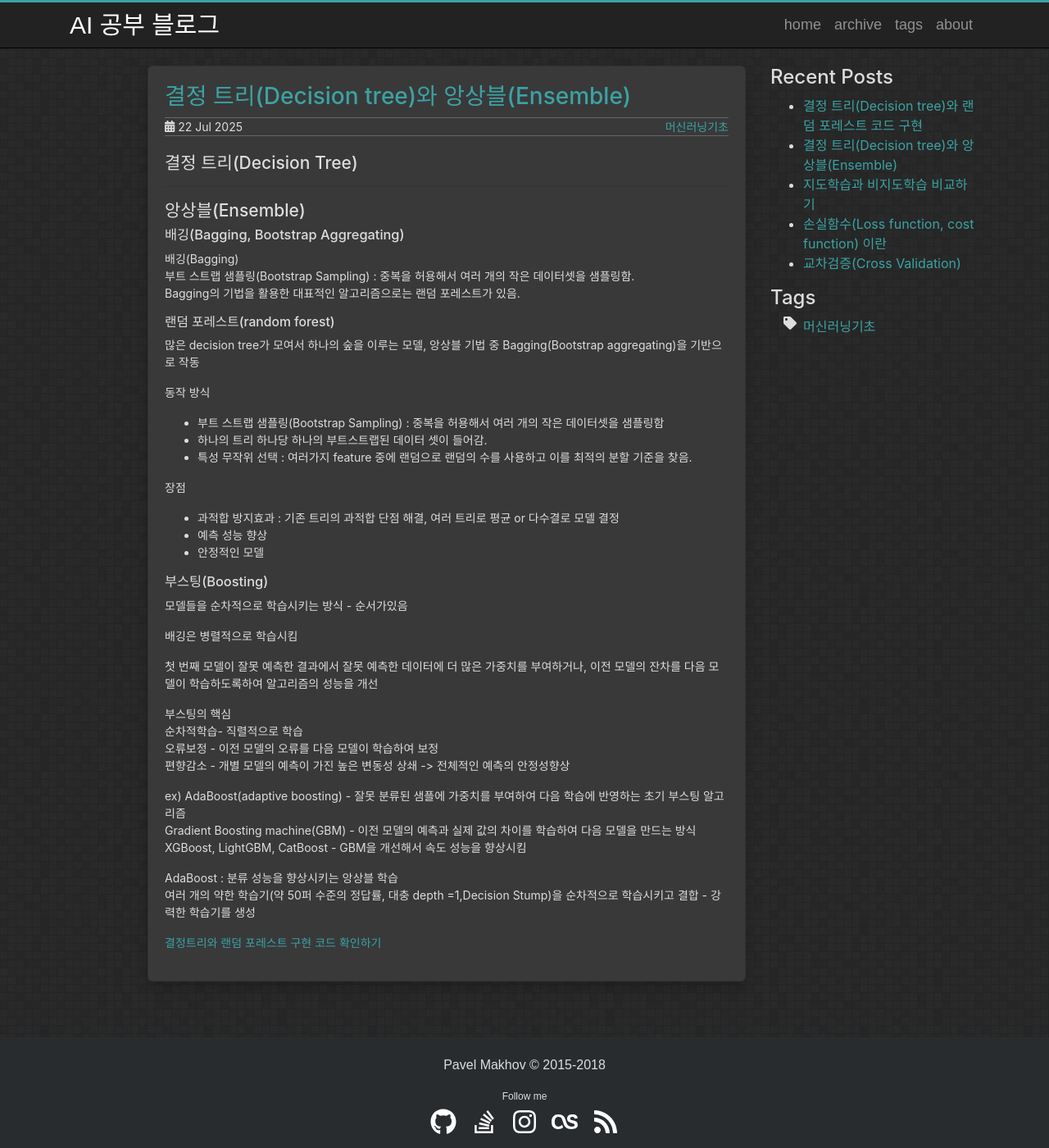
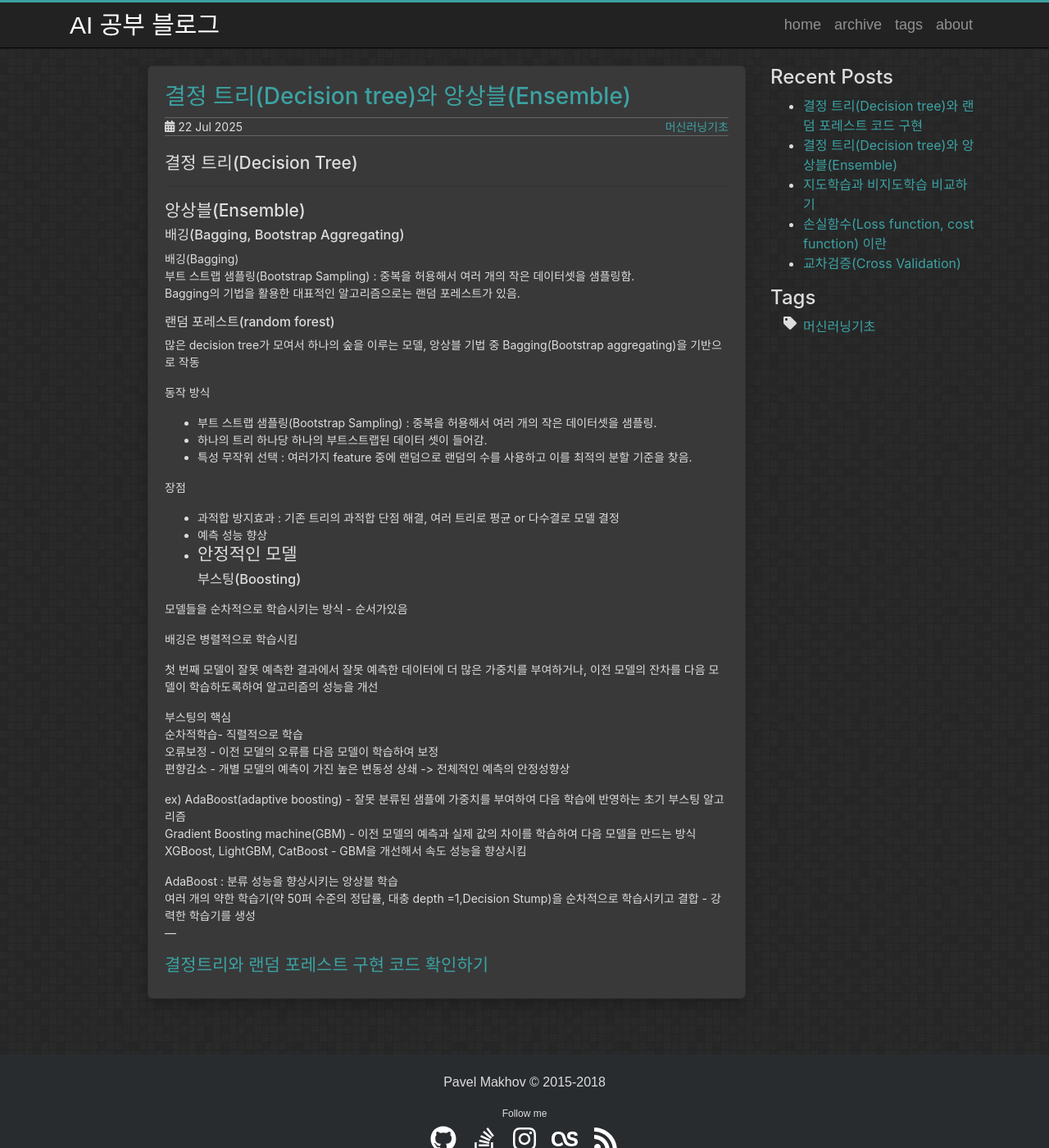
Before and after one commit to Lee-keonhee/Lee-keonhee.github.io, a Jekyll site: the page built from _posts/2025-07-22-DecisionTree_Ensemble.md, in a window 1280 px wide and 1400 px high. Shown: the whole window at 82% size. Built offline with Jekyll 4.4.1, drawn with Linux system fonts in a browser that asks for light colours.

Commit message:
Update 2025-07-22-DecisionTree_Ensemble.md

```diff
--- a/_posts/2025-07-22-DecisionTree_Ensemble.md
+++ b/_posts/2025-07-22-DecisionTree_Ensemble.md
@@ -21,7 +21,7 @@ Bagging의 기법을 활용한 대표적인 알고리즘으로는 랜덤 포레
 많은 decision tree가 모여서 하나의 숲을 이루는 모델, 앙상블 기법 중 Bagging(Bootstrap aggregating)을 기반으로 작동
 
 동작 방식
-- 부트 스트랩 샘플링(Bootstrap Sampling) : 중복을 허용해서 여러 개의 작은 데이터셋을 샘플링함
+- 부트 스트랩 샘플링(Bootstrap Sampling) : 중복을 허용해서 여러 개의 작은 데이터셋을 샘플링.
 - 하나의 트리 하나당 하나의 부트스트랩된 데이터 셋이 들어감.
 - 특성 무작위 선택 : 여러가지 feature 중에 랜덤으로 랜덤의 수를 사용하고 이를 최적의 분할 기준을 찾음.
 
@@ -29,7 +29,7 @@ Bagging의 기법을 활용한 대표적인 알고리즘으로는 랜덤 포레
 - 과적합 방지효과 : 기존 트리의 과적합 단점 해결, 여러 트리로 평균 or 다수결로 모델 결정
 - 예측 성능 향상
 - 안정적인 모델
-
+---
 ### 부스팅(Boosting)
 
 모델들을 순차적으로 학습시키는 방식 - 순서가있음
@@ -49,6 +49,7 @@ XGBoost, LightGBM, CatBoost - GBM을 개선해서 속도 성능을 향상시킴
 
 AdaBoost : 분류 성능을 향상시키는 앙상블 학습
 여러 개의 약한 학습기(약 50퍼 수준의 정답률, 대충 depth =1,Decision Stump)을 순차적으로 학습시키고 결합 - 강력한 학습기를 생성
-
+---
 
 [결정트리와 랜덤 포레스트 구현 코드 확인하기]({{site.baseurl}}/2025/07/22/DecisionTree_RandomForest_code/)
+---
```
